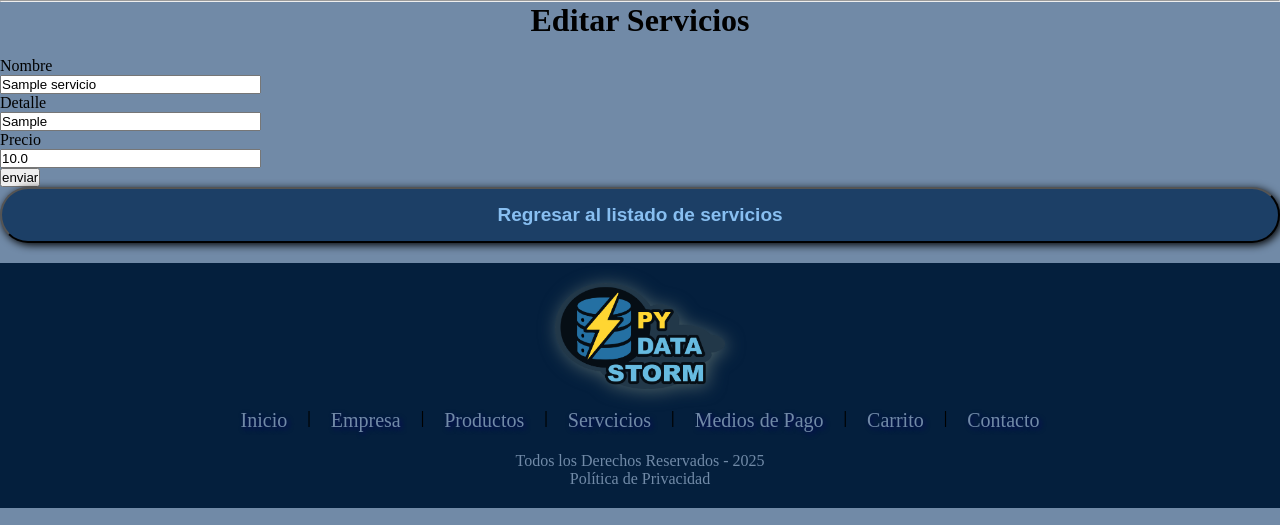
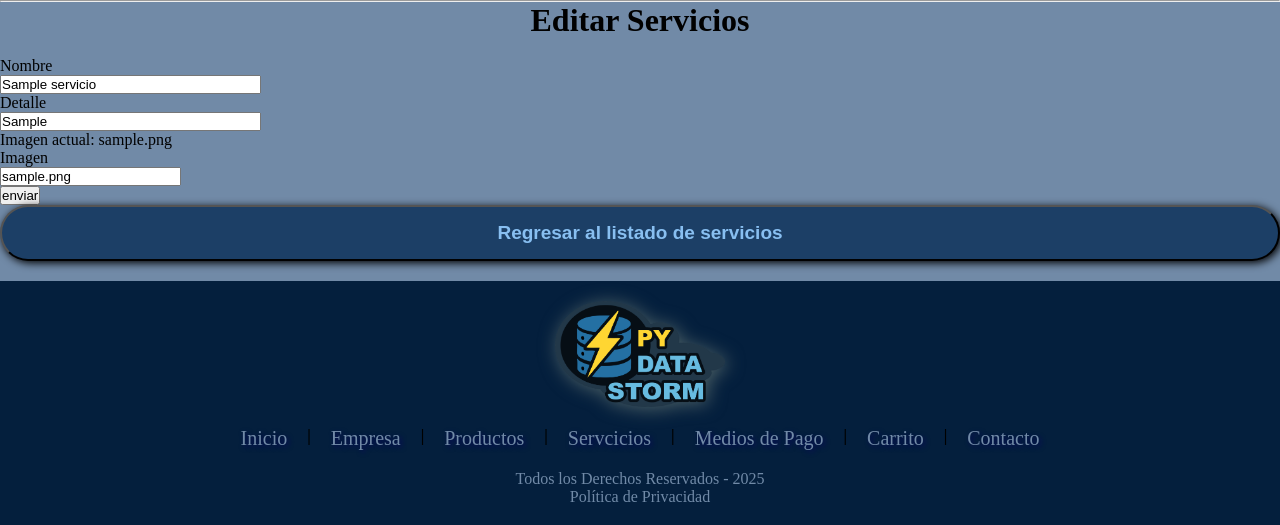
Before and after one commit to FedericoESantos/pydatastorm, a Flask app: page /editarServ/1 in a window 1280 px wide. Shown: the part 178-703 px from the top of the page. Run offline with Flask 3, Linux system fonts and the light colour scheme; tables that the repository leaves empty hold one stand-in row (values such as "Sample post"); some libraries are stand-ins or nearby versions.

Commit message:
finalizando con los cambios

```diff
--- a/templates/CRUD-SERVICIOS/editarServ.html
+++ b/templates/CRUD-SERVICIOS/editarServ.html
@@ -13,8 +13,9 @@
         <p>{{editarForm.detalle.label}}</p>
         <p>{{editarForm.detalle(size=30)}}</p>
 
-        <p>{{editarForm.precio.label}}</p>
-        <p>{{editarForm.precio(size=30)}}</p>
+        <p>Imagen actual: {{ servicio.imagen }}</p>
+        <p>{{ editarForm.imagen.label }}</p>
+        <p>{{ editarForm.imagen_nombre(value=servicio.imagen) }}</p>
 
         <p class="enviar">{{editarForm.enviar()}}</p>
 
```
